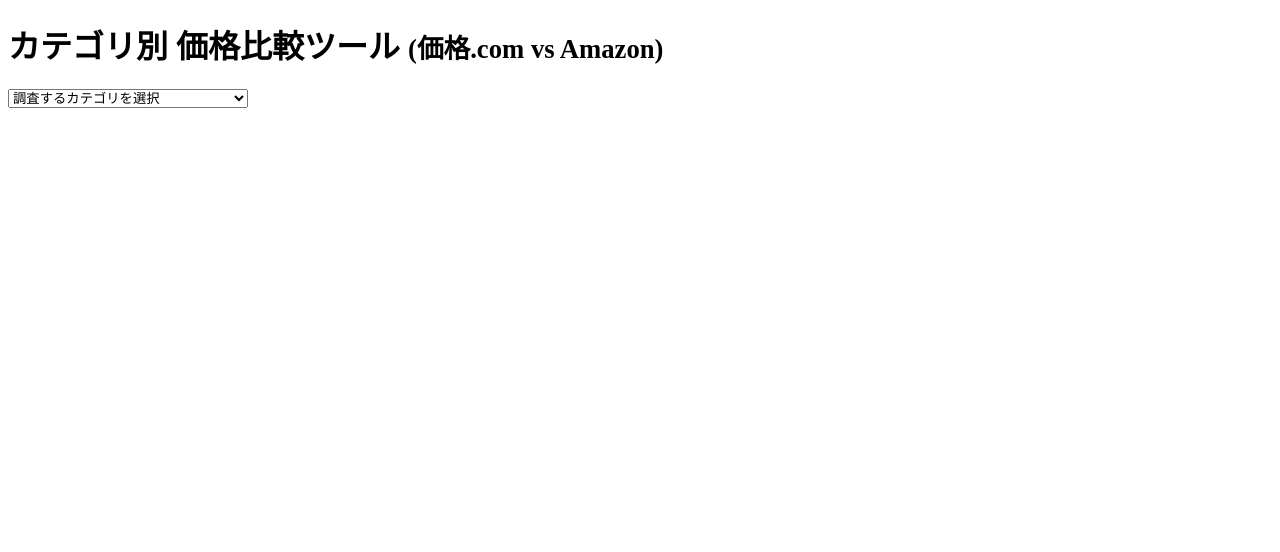
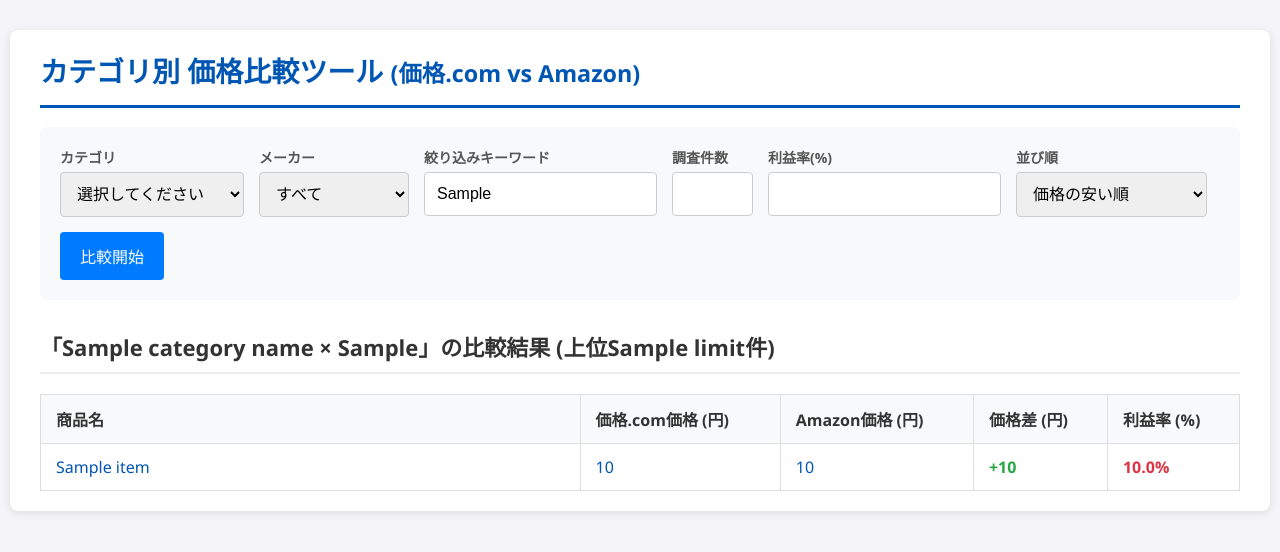
Before and after one commit to shiroki5715/nyango-translator, a Flask app: template templates/index.html in a window 1280 px wide. Shown: the top 552 px of the page. Run offline with Flask 3, Linux system fonts and the light colour scheme; the template is opened without the code that fills it: most values are stand-ins (such as "Sample title", 1, 10 or a date in 2020).

Commit message:
feat: 最終的な安定版の実装
- 全てのPCパーツ・周辺機器カテゴリに対応。
- 高速な並列検索処理を実装。
- 起動時に全カテゴリのメーカー情報をバックグラウンドでキャッシュし、UIに動的に反映させる機能を実装。
- 度重なるバグ修正とリファクタリングを経て、安定動作する最終バージョンとして確定。

```diff
--- a/main.py
+++ b/main.py
@@ -6,18 +6,17 @@
 from selenium.webdriver.support.ui import WebDriverWait, Select
 from selenium.webdriver.support import expected_conditions as EC
 from bs4 import BeautifulSoup
+import logging
 
-# Windowsのコンソールでの文字化け対策
-if sys.platform == "win32":
-    sys.stdout.reconfigure(encoding='utf-8')
-
-# カテゴリ名と、最終目的地の「スペック検索ページ」のURLを対応させる (完全版)
 CATEGORY_URL_MAP = {
+    "CPU": "https://kakaku.com/specsearch/0510/",
+    "CPUクーラー": "https://kakaku.com/specsearch/0512/",
+    "メモリ": "https://kakaku.com/specsearch/0520/",
+    "マザーボード": "https://kakaku.com/specsearch/0540/",
     "グラフィックボード": "https://kakaku.com/specsearch/0550/",
-    "マザーボード": "https://kakaku.com/specsearch/0540/",
     "SSD": "https://kakaku.com/specsearch/0537/",
-    "メモリ": "https://kakaku.com/specsearch/0520/",
-    "CPU": "https://kakaku.com/specsearch/0510/",
+    "ハードディスク・HDD(3.5インチ)": "https://kakaku.com/specsearch/0530/",
+    "ハードディスク・HDD(2.5インチ)": "https://kakaku.com/specsearch/0535/",
     "PCケース": "https://kakaku.com/specsearch/0580/",
     "電源ユニット": "https://kakaku.com/specsearch/0590/",
     "サウンドカード": "https://kakaku.com/specsearch/0560/",
@@ -34,16 +33,115 @@
     "マウス": "https://kakaku.com/specsearch/0160/",
     "NAS(ネットワークHDD)": "https://kakaku.com/specsearch/0538/",
     "無線LANルーター(Wi-Fiルーター)": "https://kakaku.com/specsearch/0077/",
-    "ハードディスク・HDD(3.5インチ)": "https://kakaku.com/specsearch/0530/",
-    "ハードディスク・HDD(2.5インチ)": "https://kakaku.com/specsearch/0535/",
 }
 
-def scrape_kakaku_com(category_name: str, filter_keyword: str, limit: int, maker: str = None, sort: str = None):
-    # (これ以降の関数の中身は、最後に成功したバージョンなので変更しません)
-    # ...
-    pass
+def scrape_kakaku_com(category_name: str, filter_keyword: str = None, limit: int = 0, maker: str = None, sort: str = None, get_makers_only: bool = False):
+    log = logging.getLogger(__name__)
+    spec_search_url = CATEGORY_URL_MAP.get(category_name)
+    if not spec_search_url:
+        return [], []
+
+    log.info(f"価格.com処理開始: カテゴリ='{category_name}', メーカーリスト取得={get_makers_only}")
+
+    driver = None
+    try:
+        options = uc.ChromeOptions()
+        options.add_argument('--headless')
+        driver = uc.Chrome(options=options)
+        wait = WebDriverWait(driver, 20)
+
+        driver.get(spec_search_url)
+
+        if get_makers_only:
+            maker_select_element = wait.until(EC.presence_of_element_located((By.NAME, "LstMaker")))
+            select = Select(maker_select_element)
+            makers = [option.text for option in select.options if option.get_attribute("value")]
+            log.info(f"  -> {category_name} のメーカーを {len(makers)} 件取得しました。")
+            return [], makers
+
+        if maker:
+            maker_select = Select(wait.until(EC.element_to_be_clickable((By.NAME, "LstMaker"))))
+            maker_select.select_by_visible_text(maker)
+
+        if sort:
+            sort_select = Select(wait.until(EC.element_to_be_clickable((By.NAME, "Sort"))))
+            sort_select.select_by_value(sort)
+
+        driver.find_element(By.CSS_SELECTOR, 'input[type="image"][value="検索する"]').click()
+
+        results = []
+        page_num = 1
+        while len(results) < limit:
+            wait.until(EC.presence_of_element_located((By.CSS_SELECTOR, "#spec_result table.tblBorderGray02")))
+            html_content = driver.page_source
+            soup = BeautifulSoup(html_content, 'lxml')
+            product_rows = soup.select("#spec_result table.tblBorderGray02 tr")
+
+            for row in product_rows:
+                if row.get('class') and ('bgColor02' in row.get('class') or 'bgColor03' in row.get('class')):
+                    continue
+                if len(results) >= limit: break
+                name_element = row.select_one("td.textL a")
+                price_element = row.select_one("span.priceText a")
+                if name_element and price_element:
+                    name = name_element.get_text(strip=True)
+                    price_text = price_element.get_text(strip=True).replace('¥', '').replace(',', '')
+                    relative_url = name_element.get('href')
+                    if filter_keyword and filter_keyword.lower() not in name.lower():
+                        continue
+                    if name and price_text.isdigit() and relative_url:
+                        full_url = urllib.parse.urljoin("https://kakaku.com/", relative_url)
+                        results.append({"name": name, "price": int(price_text), "url": full_url})
+
+            try:
+                next_button = driver.find_element(By.CSS_SELECTOR, "a.pagerNext")
+                driver.execute_script("arguments[0].click();", next_button)
+                page_num += 1
+                time.sleep(2)
+            except:
+                break
+        return results, []
+
+    except Exception as e:
+        log.error(f"スクレイピングで致命的なエラーが発生: {e}", exc_info=True)
+        return [], []
+    finally:
+        if driver:
+            driver.quit()
 
 def scrape_amazon(product_name: str):
-    # (この関数も、最後に成功したバージョンなので変更しません)
-    # ...
-    pass
+    log = logging.getLogger(__name__)
+    log.info(f"  Amazon検索: {product_name[:30]}...")
+    driver = None
+    for attempt in range(2):
+        try:
+            options = uc.ChromeOptions()
+            options.add_argument('--headless')
+            driver = uc.Chrome(options=options)
+            search_url = f"https://www.amazon.co.jp/s?k={urllib.parse.quote(product_name)}"
+            driver.get(search_url)
+            wait = WebDriverWait(driver, 10)
+            wait.until(EC.presence_of_element_located((By.CSS_SELECTOR, 'div[data-component-type="s-search-result"]')))
+            html_content = driver.page_source
+            soup = BeautifulSoup(html_content, 'lxml')
+            first_result = soup.select_one('div[data-component-type="s-search-result"]')
+            if not first_result:
+                time.sleep(3)
+                continue
+            price_element = first_result.select_one(".a-price-whole")
+            url_element = first_result.select_one("a.a-link-normal")
+            if price_element and url_element:
+                price = int(price_element.get_text(strip=True).replace(',', ''))
+                url = urllib.parse.urljoin("https://www.amazon.co.jp/", url_element.get('href'))
+                return {"price": price, "url": url}
+            else:
+                time.sleep(3)
+                continue
+        except Exception as e:
+            log.warning(f"    Attempt {attempt + 1}: Amazon検索中にエラー: {e}")
+            time.sleep(3)
+        finally:
+            if driver:
+                driver.quit()
+    log.error(f"  -> Amazon検索失敗: {product_name[:30]}...")
+    return None
--- a/templates/index.html
+++ b/templates/index.html
@@ -4,7 +4,25 @@
     <meta charset="UTF-8">
     <title>価格比較ツール - 価格.com vs Amazon</title>
     <style>
-        /* (スタイルは変更なし) */
+        body { font-family: 'Segoe UI', Tahoma, Geneva, Verdana, sans-serif; font-size: 16px; color: #333; background-color: #f4f4f9; }
+        .container { max-width: 1200px; margin: 30px auto; padding: 20px 30px; background-color: #fff; border-radius: 8px; box-shadow: 0 2px 10px rgba(0,0,0,0.1); }
+        h1 { font-size: 28px; color: #0056b3; border-bottom: 3px solid #0056b3; padding-bottom: 15px; margin-top: 0; }
+        .search-form { display: flex; flex-wrap: wrap; gap: 15px; margin-bottom: 30px; align-items: center; padding: 20px; background-color: #f8f9fa; border-radius: 8px; }
+        select, input[type="text"], input[type="number"] { padding: 12px; border: 1px solid #ccc; border-radius: 4px; font-size: 16px; }
+        .form-group { display: flex; flex-direction: column; gap: 5px; }
+        label { font-weight: bold; font-size: 14px; color: #555; }
+        button { background-color: #007bff; color: white; padding: 12px 20px; border: none; border-radius: 4px; cursor: pointer; font-size: 16px; transition: background-color 0.3s; align-self: flex-end; }
+        button:hover { background-color: #0056b3; }
+        h2 { font-size: 22px; color: #333; border-bottom: 2px solid #eee; padding-bottom: 10px; }
+        .results-table { width: 100%; border-collapse: collapse; margin-top: 20px; }
+        .results-table th, .results-table td { padding: 12px 15px; border: 1px solid #ddd; text-align: left; vertical-align: middle; }
+        .results-table th { background-color: #f8f9fa; font-weight: bold; }
+        .results-table tr:nth-child(even) { background-color: #f2f2f2; }
+        .results-table a { color: #0056b3; text-decoration: none; }
+        .results-table a:hover { text-decoration: underline; }
+        .no-results { color: #777; font-style: italic; }
+        .price-plus { color: #28a745; font-weight: bold; }
+        .price-minus { color: #dc3545; font-weight: bold; }
     </style>
 </head>
 <body>
@@ -12,47 +30,140 @@
         <h1>カテゴリ別 価格比較ツール <small>(価格.com vs Amazon)</small></h1>
 
         <form id="searchForm" action="/" method="post" class="search-form">
-            <select name="category_keyword" id="category_select" style="flex-grow: 1;" required>
-                <option value="">調査するカテゴリを選択</option>
-                <optgroup label="PCパーツ">
-                    <option value="CPU" {% if category_name == 'CPU' %}selected{% endif %}>CPU</option>
-                    <option value="CPUクーラー" {% if category_name == 'CPUクーラー' %}selected{% endif %}>CPUクーラー</option>
-                    <option value="メモリ" {% if category_name == 'メモリ' %}selected{% endif %}>メモリ</option>
-                    <option value="マザーボード" {% if category_name == 'マザーボード' %}selected{% endif %}>マザーボード</option>
-                    <option value="グラフィックボード" {% if category_name == 'グラフィックボード' %}selected{% endif %}>グラフィックボード</option>
-                    <option value="SSD" {% if category_name == 'SSD' %}selected{% endif %}>SSD</option>
-                    <option value="ハードディスク・HDD(3.5インチ)" {% if category_name == 'ハードディスク・HDD(3.5インチ)' %}selected{% endif %}>ハードディスク・HDD(3.5インチ)</option>
-                    <option value="ハードディスク・HDD(2.5インチ)" {% if category_name == 'ハードディスク・HDD(2.5インチ)' %}selected{% endif %}>ハードディスク・HDD(2.5インチ)</option>
-                    <option value="PCケース" {% if category_name == 'PCケース' %}selected{% endif %}>PCケース</option>
-                    <option value="電源ユニット" {% if category_name == '電源ユニット' %}selected{% endif %}>電源ユニット</option>
-                    <option value="サウンドカード" {% if category_name == 'サウンドカード' %}selected{% endif %}>サウンドカード</option>
-                    <option value="ケースファン" {% if category_name == 'ケースファン' %}selected{% endif %}>ケースファン</option>
-                    <option value="ファンコントローラー" {% if category_name == 'ファンコントローラー' %}selected{% endif %}>ファンコントローラー</option>
-                    <option value="インターフェイスカード" {% if category_name == 'インターフェイスカード' %}selected{% endif %}>インターフェイスカード</option>
-                    <option value="キャプチャーボード" {% if category_name == 'キャプチャーボード' %}selected{% endif %}>キャプチャーボード</option>
-                    <option value="ハードディスク ケース" {% if category_name == 'ハードディスク ケース' %}selected{% endif %}>ハードディスク ケース</option>
-                    <option value="リムーバブルケース" {% if category_name == 'リムーバブルケース' %}selected{% endif %}>リムーバブルケース</option>
-                    <option value="DVDドライブ" {% if category_name == 'DVDドライブ' %}selected{% endif %}>DVDドライブ</option>
-                    <option value="ブルーレイドライブ" {% if category_name == 'ブルーレイドライブ' %}selected{% endif %}>ブルーレイドライブ</option>
-                </optgroup>
-                <optgroup label="PC周辺機器">
-                    <option value="液晶モニター" {% if category_name == '液晶モニター' %}selected{% endif %}>液晶モニター</option>
-                    <option value="キーボード" {% if category_name == 'キーボード' %}selected{% endif %}>キーボード</option>
-                    <option value="マウス" {% if category_name == 'マウス' %}selected{% endif %}>マウス</option>
-                    <option value="NAS(ネットワークHDD)" {% if category_name == 'NAS(ネットワークHDD)' %}selected{% endif %}>NAS(ネットワークHDD)</option>
-                    <option value="無線LANルーター(Wi-Fiルーター)" {% if category_name == '無線LANルーター(Wi-Fiルーター)' %}selected{% endif %}>無線LANルーター(Wi-Fiルーター)</option>
-                </optgroup>
-            </select>
 
-            <!-- (これ以降のフォーム要素は、最後に成功したバージョンなので変更なし) -->
-            <!-- ... -->
+            <div class="form-group">
+                <label for="category_select">カテゴリ</label>
+                <select name="category_keyword" id="category_select" required>
+                    <option value="">選択してください</option>
+                    <optgroup label="PCパーツ">
+                        {% for category in pc_parts_categories %}
+                            <option value="{{ category }}" {% if category_name == category %}selected{% endif %}>{{ category }}</option>
+                        {% endfor %}
+                    </optgroup>
+                    <optgroup label="PC周辺機器">
+                        {% for category in peripherals_categories %}
+                            <option value="{{ category }}" {% if category_name == category %}selected{% endif %}>{{ category }}</option>
+                        {% endfor %}
+                    </optgroup>
+                </select>
+            </div>
+
+            <div class="form-group">
+                <label for="maker_select">メーカー</label>
+                <select name="maker" id="maker_select">
+                    <option value="">すべて</option>
+                    {% if makers %}
+                        {% for maker in makers %}
+                            <option value="{{ maker }}" {% if selected_maker == maker %}selected{% endif %}>{{ maker }}</option>
+                        {% endfor %}
+                    {% endif %}
+                </select>
+            </div>
+
+            <div class="form-group">
+                <label for="filter_keyword">絞り込みキーワード</label>
+                <input type="text" id="filter_keyword" name="filter_keyword" placeholder="(任意)" value="{{ filter_keyword or '' }}">
+            </div>
+
+            <div class="form-group">
+                <label for="limit">調査件数</label>
+                <input type="number" id="limit" name="limit" min="1" max="50" value="{{ limit or 5 }}">
+            </div>
+
+            <div class="form-group">
+                <label for="profit_margin">利益率(%)</label>
+                <input type="number" id="profit_margin" name="profit_margin" min="0" value="{{ profit_margin or 15 }}">
+            </div>
+
+            <div class="form-group">
+                <label for="sort">並び順</label>
+                <select name="sort" id="sort">
+                    <option value="price_asc" {% if selected_sort == 'price_asc' %}selected{% endif %}>価格の安い順</option>
+                    <option value="saledate_desc" {% if selected_sort == 'saledate_desc' %}selected{% endif %}>発売日の新しい順</option>
+                    <option value="ranking_asc" {% if selected_sort == 'ranking_asc' %}selected{% endif %}>売れ筋ランキング順</option>
+                </select>
+            </div>
+
+            <button type="submit">比較開始</button>
         </form>
 
-        <!-- (検索結果の表示部分は変更なし) -->
+        {% if category_name %}
+            <h2>「{{ category_name }}{% if filter_keyword %} × {{ filter_keyword }}{% endif %}」の比較結果 (上位{{ limit }}件)</h2>
+        {% else %}
+            <h2>比較結果</h2>
+        {% endif %}
+
+        <div id="result-area">
+            {% if results %}
+                <table class="results-table">
+                    <thead>
+                        <tr>
+                            <th style="width: 45%;">商品名</th>
+                            <th>価格.com価格 (円)</th>
+                            <th>Amazon価格 (円)</th>
+                            <th>価格差 (円)</th>
+                            <th>利益率 (%)</th>
+                        </tr>
+                    </thead>
+                    <tbody>
+                        {% for item in results %}
+                        <tr>
+                            <td><a href="{{ item.url }}" target="_blank" title="{{ item.name }}">{{ item.name }}</a></td>
+                            <td><a href="{{ item.url }}" target="_blank">{{ "{:,.0f}".format(item.price) if item.price is not none else 'N/A' }}</a></td>
+                            <td><a href="{{ item.amazon_url }}" target="_blank">{{ "{:,.0f}".format(item.amazon_price) if item.amazon_price is not none else 'N/A' }}</a></td>
+                            <td>
+                                {% if item.price_difference is not none %}
+                                    <span class="{{ 'price-plus' if item.price_difference > 0 else 'price-minus' }}">
+                                        {{ "{:+,}".format(item.price_difference) }}
+                                    </span>
+                                {% else %}
+                                    N/A
+                                {% endif %}
+                            </td>
+                            <td>
+                                {% if item.profit_margin is not none %}
+                                    <span class="{{ 'price-plus' if item.profit_margin > 0 else 'price-minus' }}">
+                                        {{ "%.1f" | format(item.profit_margin) }}%
+                                    </span>
+                                {% else %}
+                                    N/A
+                                {% endif %}
+                            </td>
+                        </tr>
+                        {% endfor %}
+                    </tbody>
+                </table>
+            {% elif request.method == 'POST' %}
+                <p class="no-results">「{{ category_name }}{% if filter_keyword %}{{ ' × ' + filter_keyword }}{% endif %}」に該当する商品は見つかりませんでした。</p>
+            {% else %}
+                <p class="no-results">調査したいカテゴリを選択して、「比較開始」ボタンを押してください。</p>
+            {% endif %}
+        </div>
     </div>
 
     <script>
-        // (JavaScriptも、最後に成功したバージョンなので変更なし)
+        document.getElementById('category_select').addEventListener('change', function() {
+            const category = this.value;
+            const makerSelect = document.getElementById('maker_select');
+
+            makerSelect.innerHTML = '<option value="">メーカーを読み込み中...</option>';
+
+            if (category) {
+                fetch('/get_makers_for_category?category=' + encodeURIComponent(category))
+                    .then(response => response.json())
+                    .then(makers => {
+                        makerSelect.innerHTML = '<option value="">すべて</option>';
+                        makers.forEach(function(maker) {
+                            const option = document.createElement('option');
+                            option.value = maker;
+                            option.textContent = maker;
+                            makerSelect.appendChild(option);
+                        });
+                    });
+            } else {
+                makerSelect.innerHTML = '<option value="">すべて</option>';
+            }
+        });
     </script>
 </body>
 </html>
```
Also changed, not shown: web_server.py (+87 -55 lines).
